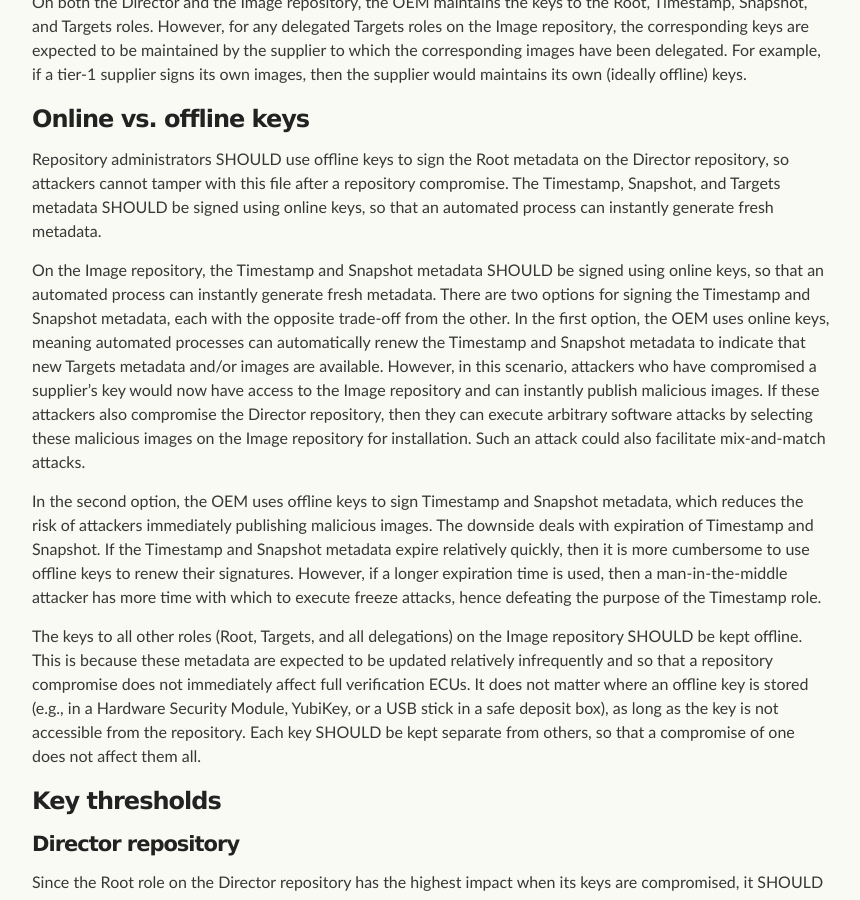
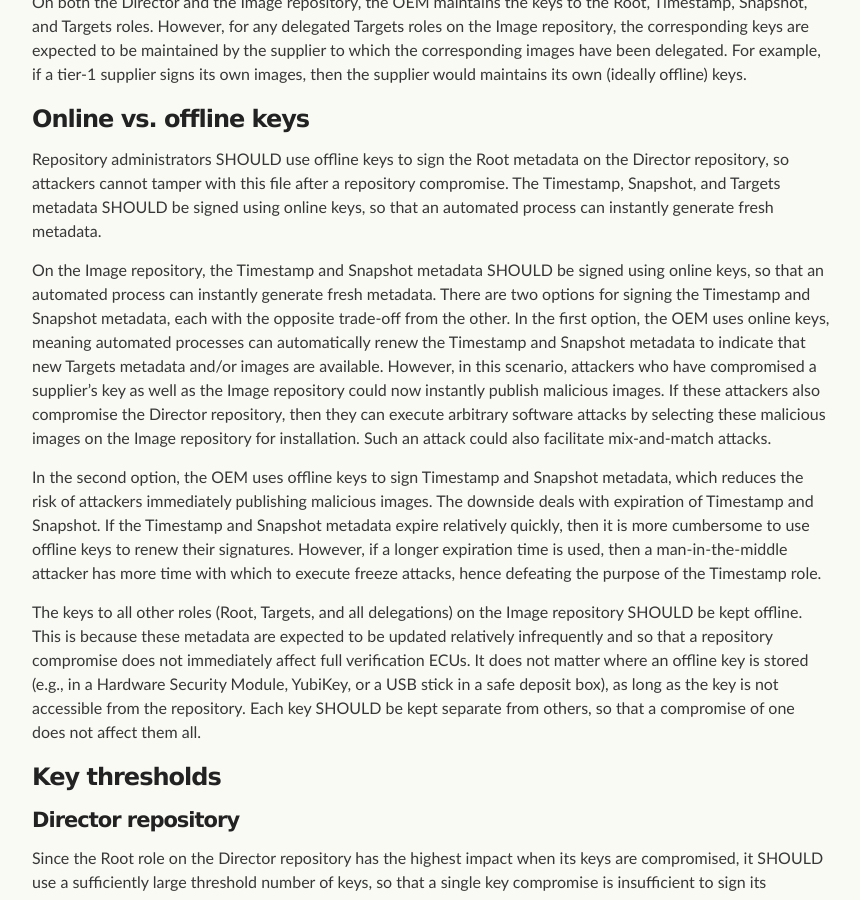
Before and after one commit to uptane/deployment-considerations, a Jekyll site: the page built from key_management.md, in a window 1280 px wide and 900 px high, scrolled down 476 px. Shown: the whole window, without its empty margins (208-1068 px from the left). Built offline with Jekyll 4.4.1, drawn with Linux system fonts in a browser that asks for light colours; our own code applies the rules of GitHub Pages for plain Markdown files.

Commit message:
Update key_management.md
Co-Authored-By: Trishank K Kuppusamy <33133073+trishankatdatadog@users.noreply.github.com>

```diff
--- a/key_management.md
+++ b/key_management.md
@@ -16,7 +16,7 @@ On both the Director and the Image repository, the OEM maintains the keys to the
 
 Repository administrators SHOULD use offline keys to sign the Root metadata on the Director repository, so attackers cannot tamper with this file after a repository compromise. The Timestamp, Snapshot, and Targets metadata SHOULD be signed using online keys, so that an automated process can instantly generate fresh metadata.
 
-On the Image repository, the Timestamp and Snapshot metadata SHOULD be signed using online keys, so that an automated process can instantly generate fresh metadata. There are two options for signing the Timestamp and Snapshot metadata, each with the opposite trade-off from the other. In the first option, the OEM uses online keys, meaning automated processes can automatically renew the Timestamp and Snapshot metadata to indicate that new Targets metadata and/or images are available. However, in this scenario, attackers who have compromised a supplier's key would now have access to the Image repository and can instantly publish malicious images. If these attackers also compromise the Director repository, then they can execute arbitrary software attacks by selecting these malicious images on the Image repository for installation. Such an attack could also facilitate mix-and-match attacks.
+On the Image repository, the Timestamp and Snapshot metadata SHOULD be signed using online keys, so that an automated process can instantly generate fresh metadata. There are two options for signing the Timestamp and Snapshot metadata, each with the opposite trade-off from the other. In the first option, the OEM uses online keys, meaning automated processes can automatically renew the Timestamp and Snapshot metadata to indicate that new Targets metadata and/or images are available. However, in this scenario, attackers who have compromised a supplier's key as well as the Image repository could now instantly publish malicious images. If these attackers also compromise the Director repository, then they can execute arbitrary software attacks by selecting these malicious images on the Image repository for installation. Such an attack could also facilitate mix-and-match attacks.
 
 In the second option, the OEM uses offline keys to sign Timestamp and Snapshot metadata, which reduces the risk of attackers immediately publishing malicious images. The downside deals with expiration of Timestamp and Snapshot.  If the Timestamp and Snapshot metadata expire relatively quickly, then it is more cumbersome to use offline keys to renew their signatures. However, if a longer expiration time is used, then a man-in-the-middle attacker has more time with which to execute freeze attacks, hence defeating the purpose of the Timestamp role.
 
```
